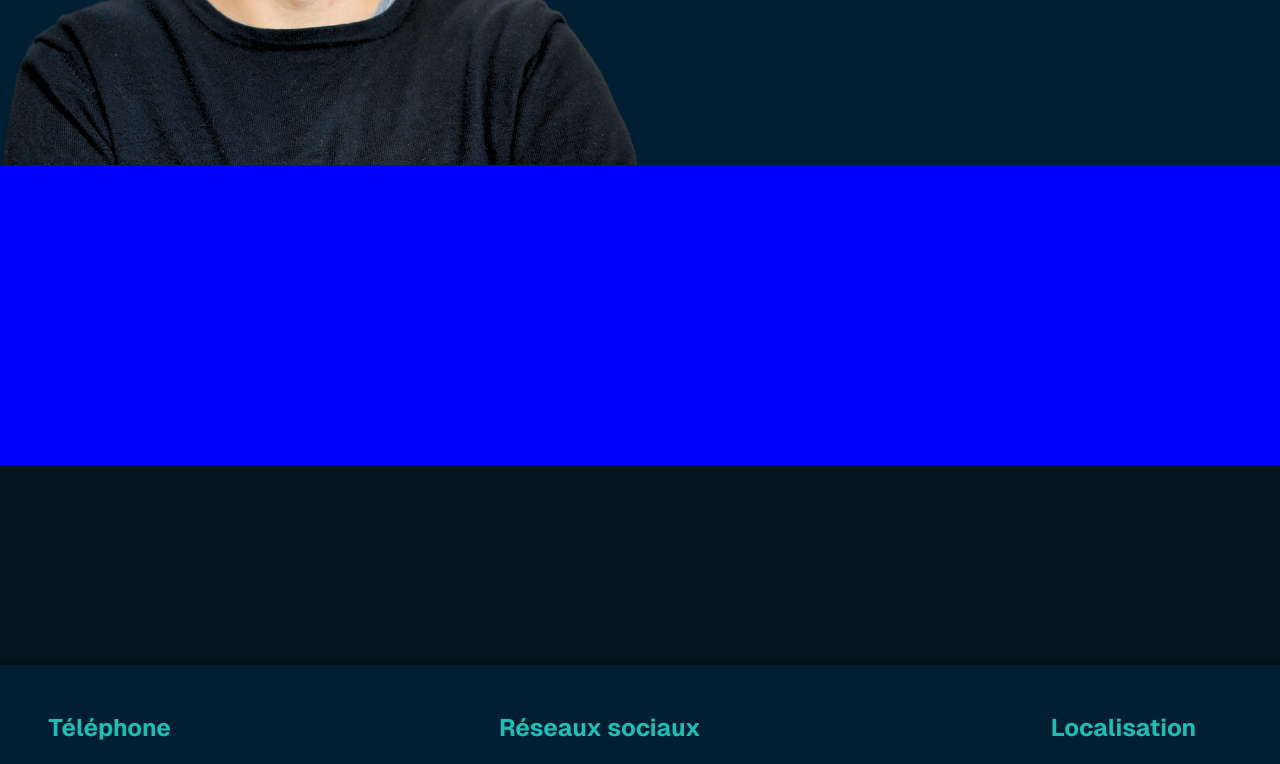
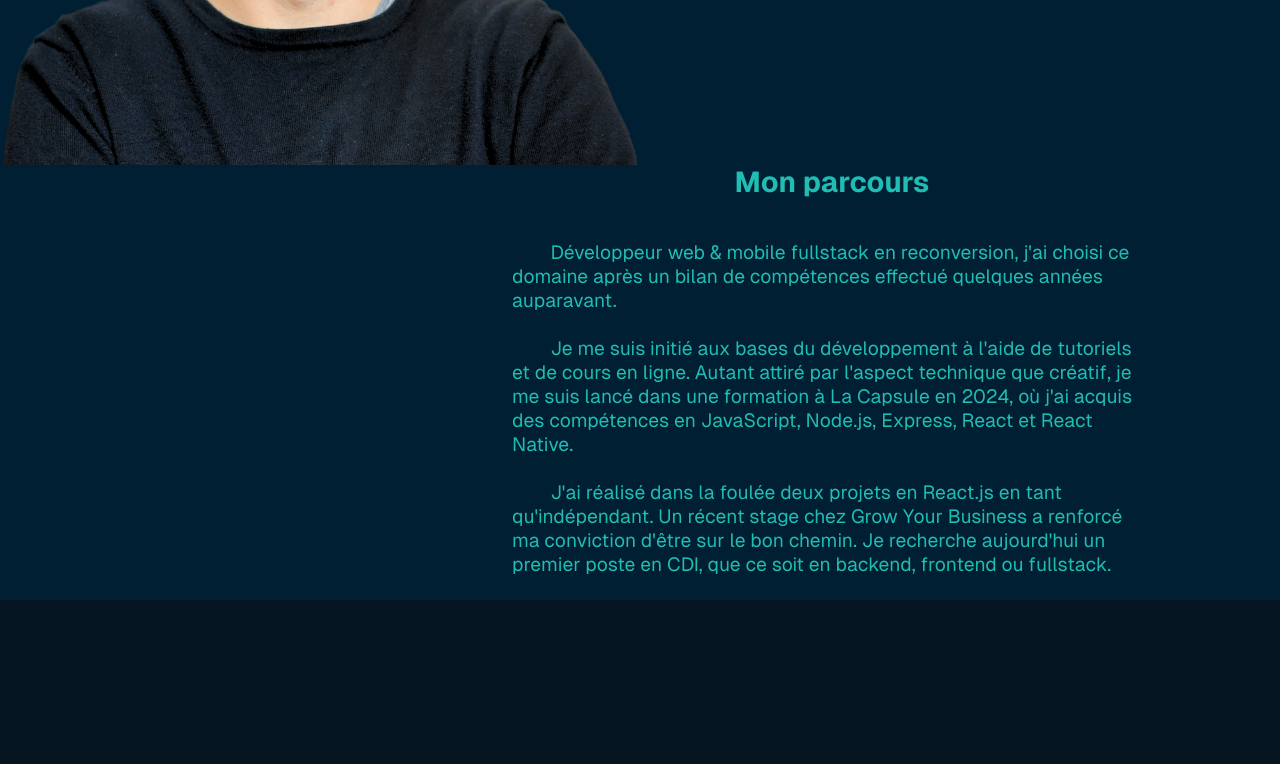
Before and after one commit to e-hainaux/ehweb-agency, a Next.js app: page /about in a window 1280 px wide. Shown: the part 635-1399 px from the top of the page. Built offline with nearby package versions, Linux system fonts and the light colour scheme.

Commit message:
update story animations work in progress

```diff
--- a/src/components/about/Story.tsx
+++ b/src/components/about/Story.tsx
@@ -2,5 +2,31 @@ import React from "react";
 import styles from "../../styles/about/Story.module.css";
 
 export default function Body() {
-  return <div className={styles.mainContainer}></div>;
+  return (
+    <div className={styles.mainContainer}>
+      <div className={styles.subTitle}>
+        <h2>Mon parcours</h2>
+      </div>
+      <div className={styles.presentation}>
+        <p className={styles.paragraph}>
+          Développeur web & mobile fullstack en reconversion, j'ai choisi ce
+          domaine après un bilan de compétences effectué quelques années
+          auparavant.
+        </p>
+        <p className={styles.paragraph}>
+          Je me suis initié aux bases du développement à l'aide de tutoriels et
+          de cours en ligne. Autant attiré par l'aspect technique que créatif,
+          je me suis lancé dans une formation à La Capsule en 2024, où j'ai
+          acquis des compétences en JavaScript, Node.js, Express, React et React
+          Native.
+        </p>
+        <p className={styles.paragraph}>
+          J'ai réalisé dans la foulée deux projets en React.js en tant
+          qu'indépendant. Un récent stage chez Grow Your Business a renforcé ma
+          conviction d'être sur le bon chemin. Je recherche aujourd'hui un
+          premier poste en CDI, que ce soit en backend, frontend ou fullstack.
+        </p>
+      </div>
+    </div>
+  );
 }
--- a/src/styles/about/Hello.module.css
+++ b/src/styles/about/Hello.module.css
@@ -14,6 +14,9 @@
 .imageContainer {
   width: 100%;
   height: 80%;
+
+  animation: fadeIn 1s ease-out forwards;
+  transform-origin: center;
 }
 
 .introductionContainer {
@@ -27,15 +30,44 @@
   padding-top: 150px;
 }
 
-.imageContainer,
-.introductionContainer {
-  transition: transform 1s ease-out, opacity 1s ease-out;
-  opacity: 1;
+@keyframes slideDown {
+  0% {
+    transform: scale(1) translateY(0);
+    opacity: 1;
+    border: none;
+    border-radius: 0;
+  }
+  30% {
+    transform: scale(0.6) translateY(0);
+    opacity: 1;
+    border: none;
+    border-radius: 0;
+  }
+  90% {
+    transform: scale(0.8) translateY(100%);
+    opacity: 1;
+    border: none;
+    border-radius: 0;
+  }
+  100% {
+    transform: scale(0.8) translateY(100%);
+    opacity: 1;
+    border: 2px solid red;
+    border-radius: 8px;
+  }
+}
+
+@keyframes fadeIn {
+  0% {
+    opacity: 0;
+  }
+  100% {
+    opacity: 1;
+  }
 }
 
 .hiddenLeft {
-  transform: translateY(100%) scale(0.8);
-  z-index: 1;
+  animation: slideDown 1.5s ease-out forwards;
 }
 
 .hiddenRight {
--- a/src/styles/about/Story.module.css
+++ b/src/styles/about/Story.module.css
@@ -1,7 +1,20 @@
 .mainContainer {
-  width: 100vw;
-  height: 300px;
-  z-index: 2;
+  width: 50%;
+  height: auto;
+  margin-left: 30%;
+  display: flex;
+  flex-direction: column;
+  justify-content: space-between;
+  align-items: center;
+}
 
-  background: blue;
+.subTitle {
+  font-size: 1.2em;
+  margin-bottom: 40px;
 }
+
+.paragraph {
+  font-size: 1.2em;
+  text-indent: 2em;
+  margin-bottom: 24px;
+}
```
